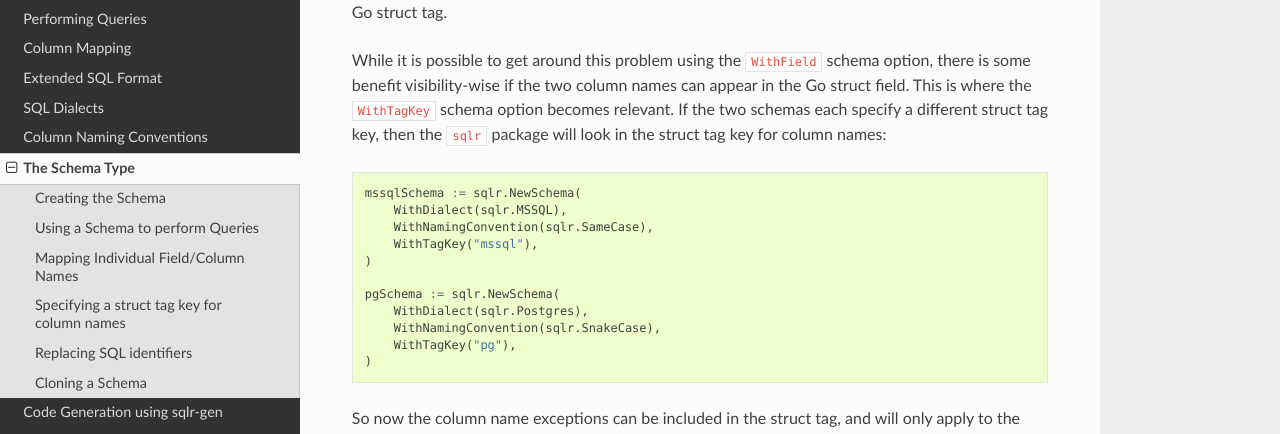
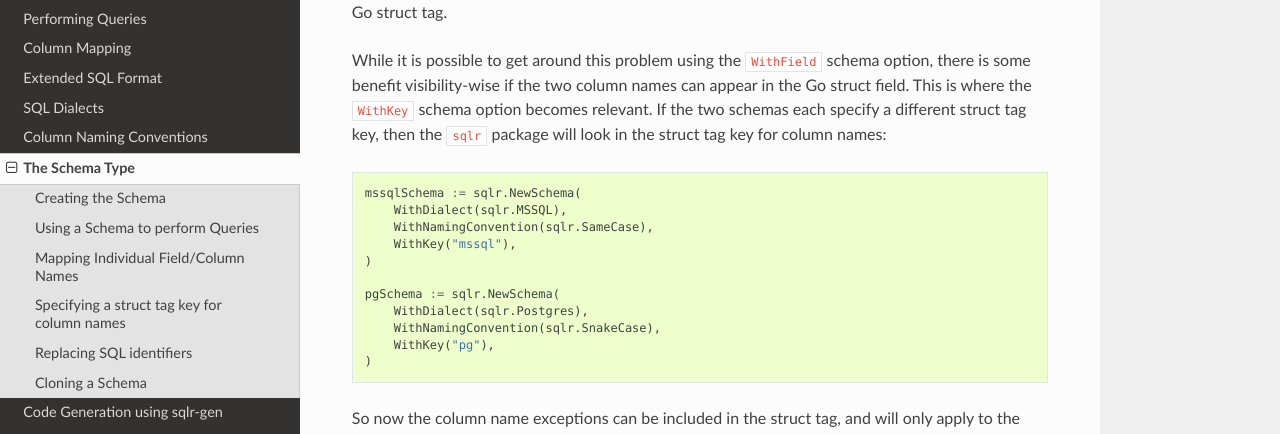
Before and after one commit to jjeffery/sqlr, a Sphinx documentation site: the page built from docs/schema.rst, in a window 1280 px wide and 900 px high, scrolled down 3621 px. Shown: the part 156-590 px from the top of the window. Built offline with Sphinx 7.4.7 and the Read the Docs theme 2.0.0, drawn with Linux system fonts in a browser that asks for light colours; some of the changed text lies outside the part shown.

Commit message:
Add Schema.Key, rename WithTagKey to WithKey

```diff
--- a/docs/schema.rst
+++ b/docs/schema.rst
@@ -132,7 +132,7 @@ the schema::
     schema := NewSchema(
         WithDialect(sqlr.Postgres),
         WithNamingConvention(sqlr.SnakeCase),
-        WithTagKey("pg"),
+        WithKey("pg"),
     )
 
 Where does this come in useful? Perhaps it is best to describe the scenario
@@ -181,20 +181,20 @@ specify two different column names in the Go struct tag.
 
 While it is possible to get around this problem using the ``WithField`` schema
 option, there is some benefit visibility-wise if the two column names can
-appear in the Go struct field. This is where the ``WithTagKey`` schema option
+appear in the Go struct field. This is where the ``WithKey`` schema option
 becomes relevant. If the two schemas each specify a different struct tag key, then
 the ``sqlr`` package will look in the struct tag key for column names::
 
     mssqlSchema := sqlr.NewSchema(
         WithDialect(sqlr.MSSQL),
         WithNamingConvention(sqlr.SameCase),
-        WithTagKey("mssql"),
+        WithKey("mssql"),
     )
 
     pgSchema := sqlr.NewSchema(
         WithDialect(sqlr.Postgres),
         WithNamingConvention(sqlr.SnakeCase),
-        WithTagKey("pg"),
+        WithKey("pg"),
     )
 
 So now the column name exceptions can be included in the struct tag, and will only
@@ -267,7 +267,7 @@ the configuration and allows for further configuration::
     schemaForContactDetails := schema.Clone(
         WithField("Work.Facsimile", "work_fax"),
         WithField("Home.Facsimile", "home_fax_number"),
-        WithTagKey("pg"),
+        WithKey("pg"),
         WithIdentifer("Users", "users"),
     )
 
```
Also changed, not shown: 3 other files.
